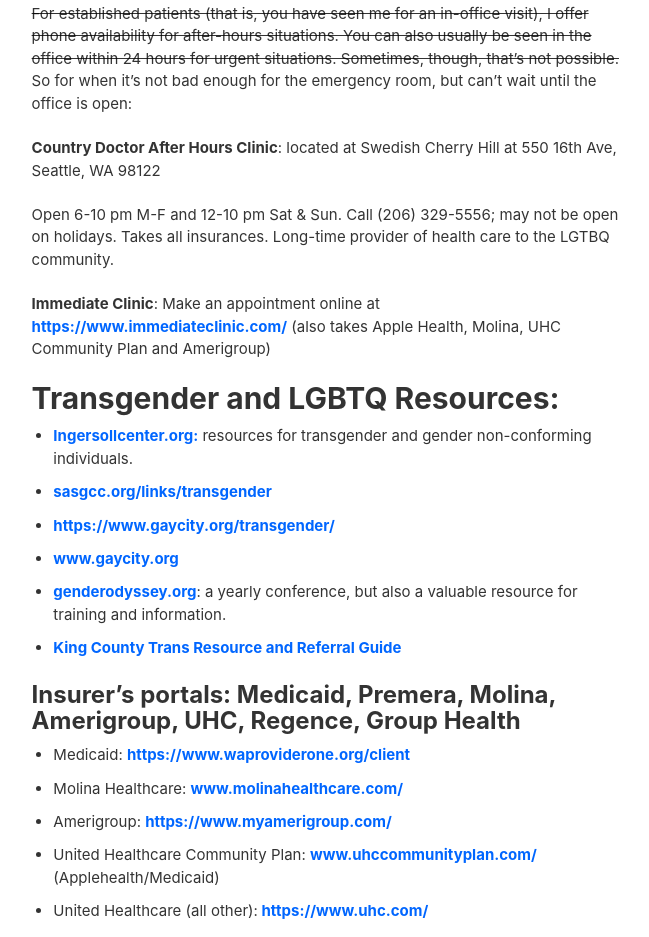
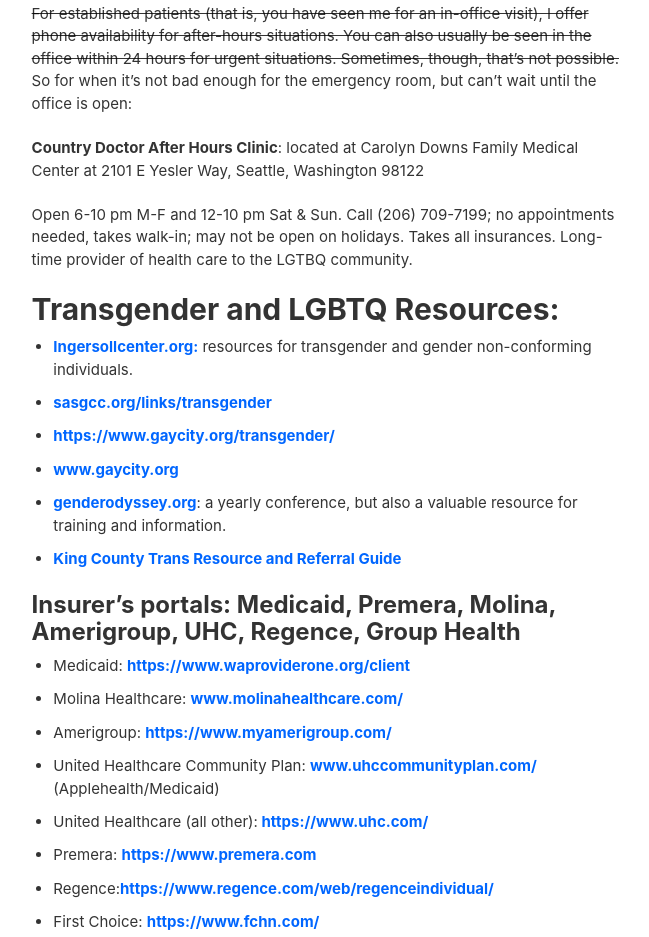
Before and after one commit to lhwitherspoon/mn-static, a Gatsby site: page /resources in a window 1280 px wide. Shown: the part 1180-2117 px from the top of the page, without its empty margins (311-960 px from the left). Built offline with nearby package versions, Linux system fonts and the light colour scheme; Gatsby itself is replaced by a stand-in of ours.

Commit message:
Updated healthcare resource links.

```diff
--- a/src/pages/resources.js
+++ b/src/pages/resources.js
@@ -60,14 +60,10 @@
                     availability for after-hours situations. You can also usually be seen in the office within 24 hours
                     for urgent situations. Sometimes, though, that’s not possible.</del> So for when it’s not bad enough
                 for the emergency room, but can’t wait until the office is open:</p>
-            <p><strong>Country Doctor After Hours Clinic</strong>: located at Swedish Cherry Hill at 550 16th Ave,
-                Seattle, WA 98122</p>
-            <p>Open 6-10 pm M-F and 12-10 pm Sat &amp; Sun. Call (206) 329-5556; may not be open on holidays. Takes all
+            <p><strong>Country Doctor After Hours Clinic</strong>: located at Carolyn Downs Family Medical Center at 2101 E Yesler Way, Seattle, Washington 98122</p>
+            <p>Open 6-10 pm M-F and 12-10 pm Sat &amp; Sun. Call (206) 709-7199; no appointments needed, takes walk-in; may not be open on holidays. Takes all
                 insurances. Long-time provider of health care to the LGTBQ community.</p>
-            <p><strong>Immediate Clinic</strong>: Make an appointment online at <a
-                    href='https://www.immediateclinic.com/' target='_blank' rel='noreferrer'
-                    className='url'>https://www.immediateclinic.com/</a> (also takes Apple Health, Molina, UHC Community
-                Plan and Amerigroup)</p>
+
             <h2><strong>Transgender and LGBTQ Resources:</strong></h2>
             <ul>
                 <li><a href='http://ingersollcenter.org/'>Ingersollcenter.org:</a> resources for transgender and gender
```
